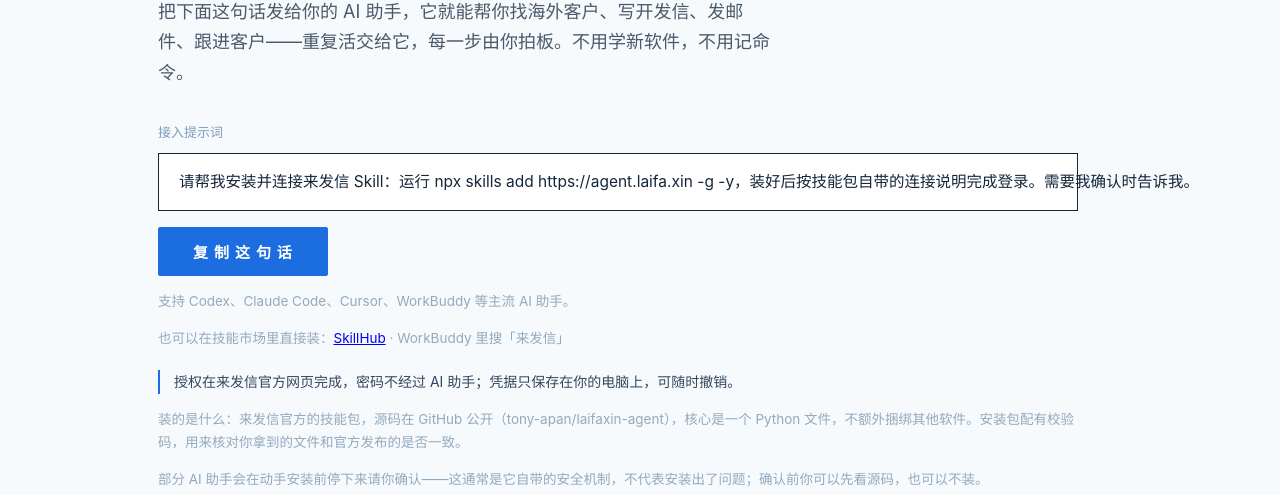
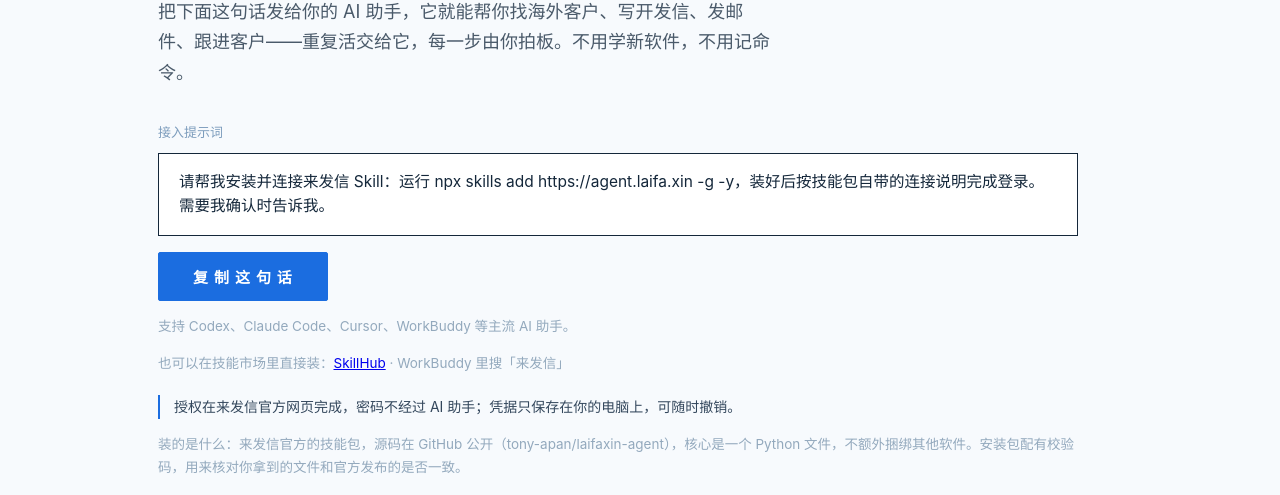
Before and after one commit to tony-apan/laifaxin-agent, a plain HTML site: page site/index.html in a window 1280 px wide. Shown: the part 303-798 px from the top of the page. Drawn offline with Linux system fonts and the light colour scheme.

Commit message:
修复首页提示词框桌面端文字溢出：.prompt-box 去掉 white-space:nowrap 改 normal 并加 overflow-wrap:anywhere（移动端原本正常）；根因为容器 max-width 920px 而提示词单行宽度超出，nowrap 强制单行所致

```diff
--- a/site/index.html
+++ b/site/index.html
@@ -26,7 +26,7 @@
   .hero .sub { font-size:18px; color:#4a5a6a; max-width:620px; margin-top:18px; line-height:1.7; }
   .prompt-wrap { margin-top:32px; max-width:920px; }
   .prompt-label { font-size:13px; color:#7d9dbd; margin-bottom:10px; }
-  .prompt-box { border:1px solid #14273a; padding:16px 20px; font-size:15.5px; line-height:1.6; white-space:nowrap; background:#fff; }
+  .prompt-box { border:1px solid #14273a; padding:16px 20px; font-size:15.5px; line-height:1.6; white-space:normal; overflow-wrap:anywhere; background:#fff; }
   .copy-row { display:flex; align-items:center; gap:16px; margin-top:16px; }
   .btn { appearance:none; border:1px solid #1b6de0; background:#1b6de0; color:#fff; font-size:15px; font-weight:600; letter-spacing:.06em; padding:13px 34px; cursor:pointer; border-radius:2px; transition:background .15s; }
   .btn:hover { background:#155cb8; }
```
Also changed, not shown: 1 other file.
